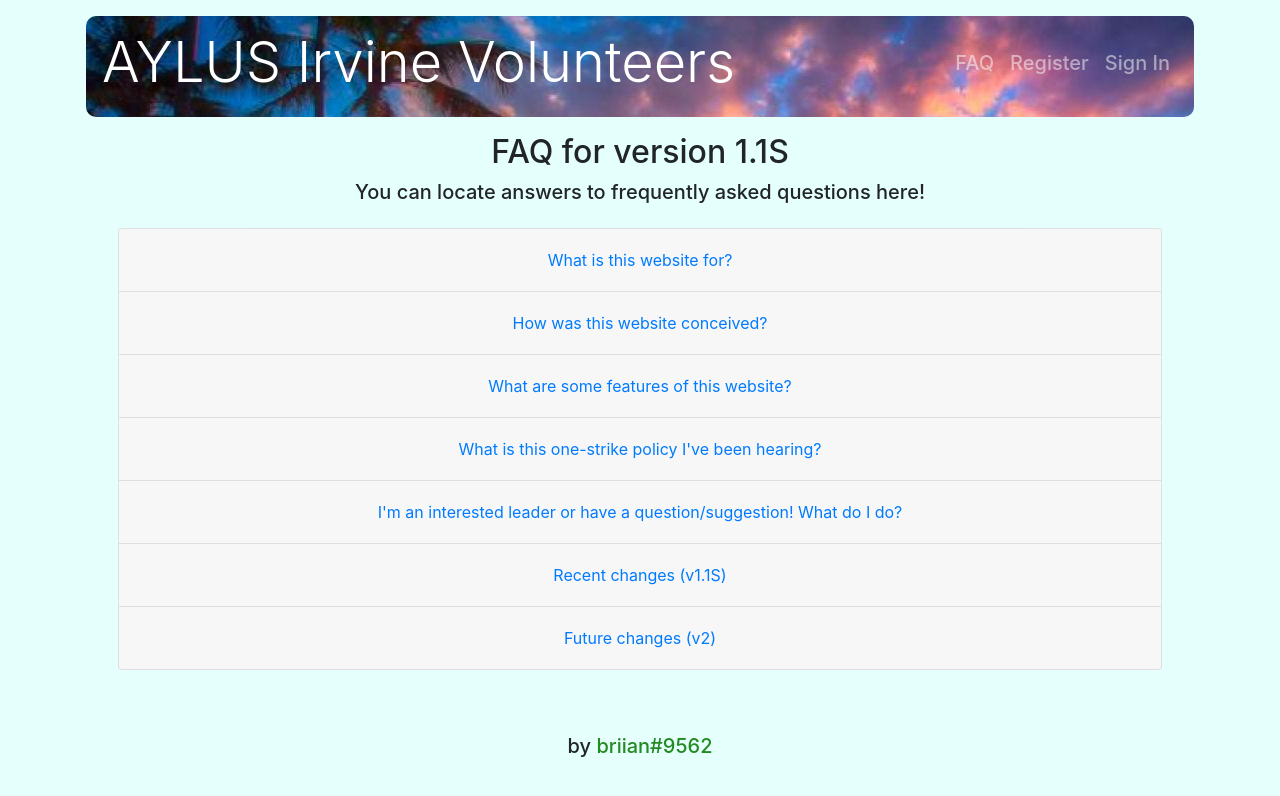
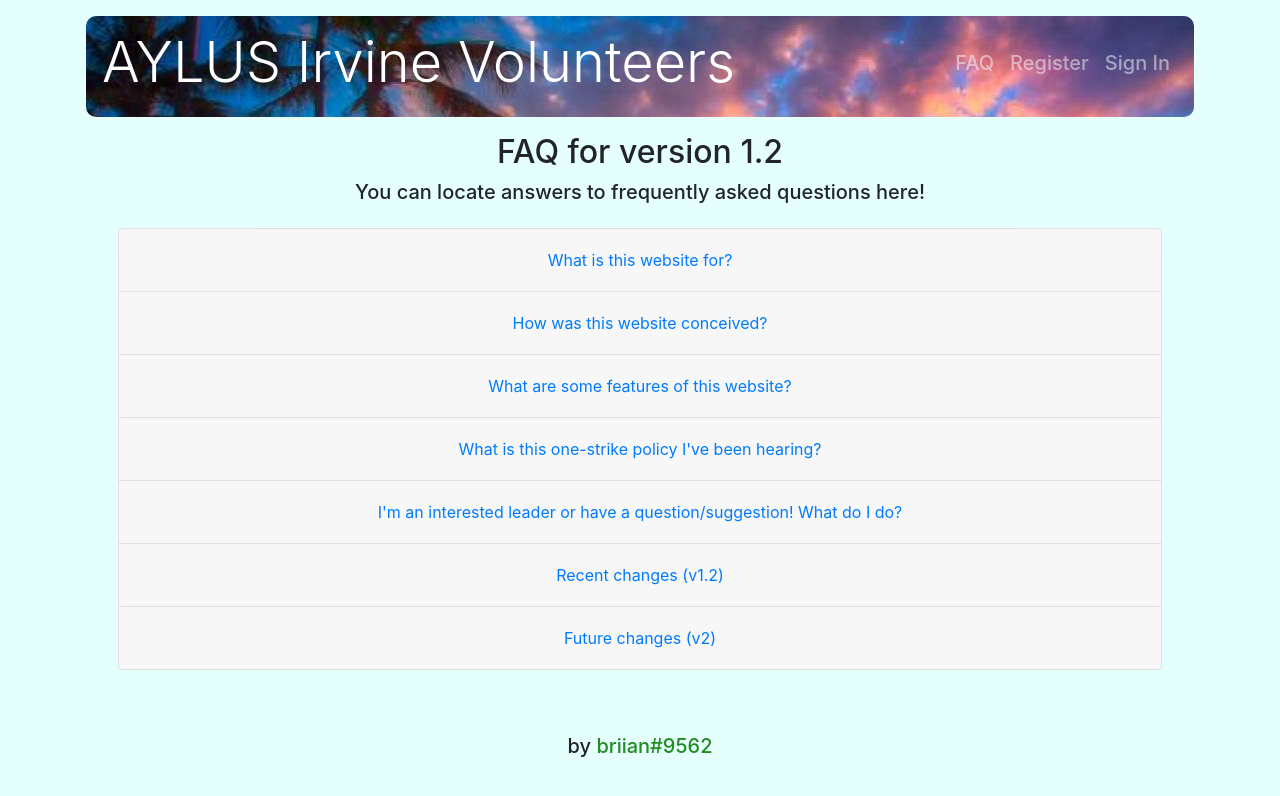
Before and after one commit to briansongdev/aylusirvine, a React (Create React App) app in the folder client/: page /faq in a window 1280 px wide. Shown: the top 796 px of the page. Built offline with nearby package versions, Linux system fonts and the light colour scheme; no server answers.

Commit message:
v1.2 faq update

```diff
--- a/client/src/landing/faq.js
+++ b/client/src/landing/faq.js
@@ -10,7 +10,7 @@ export default class FAQ extends Component {
   render() {
     return (
       <Container className="p-3 text-center">
-        <h2>FAQ for version 1.1S</h2>
+        <h2>FAQ for version 1.2</h2>
         <h5>You can locate answers to frequently asked questions here!</h5>
         <Accordion className="p-3">
           <Card>
@@ -115,13 +115,12 @@ export default class FAQ extends Component {
           <Card>
             <Card.Header>
               <Accordion.Toggle as={Button} variant="link" eventKey="3">
-                Recent changes (v1.1S)
+                Recent changes (v1.2)
               </Accordion.Toggle>
             </Card.Header>
             <Accordion.Collapse eventKey="3">
               <Card.Body>
-                Some security patches and UI updates, website is 100%
-                functional.
+                100% functional. Fixed a small security hole.
               </Card.Body>
             </Accordion.Collapse>
           </Card>
```
